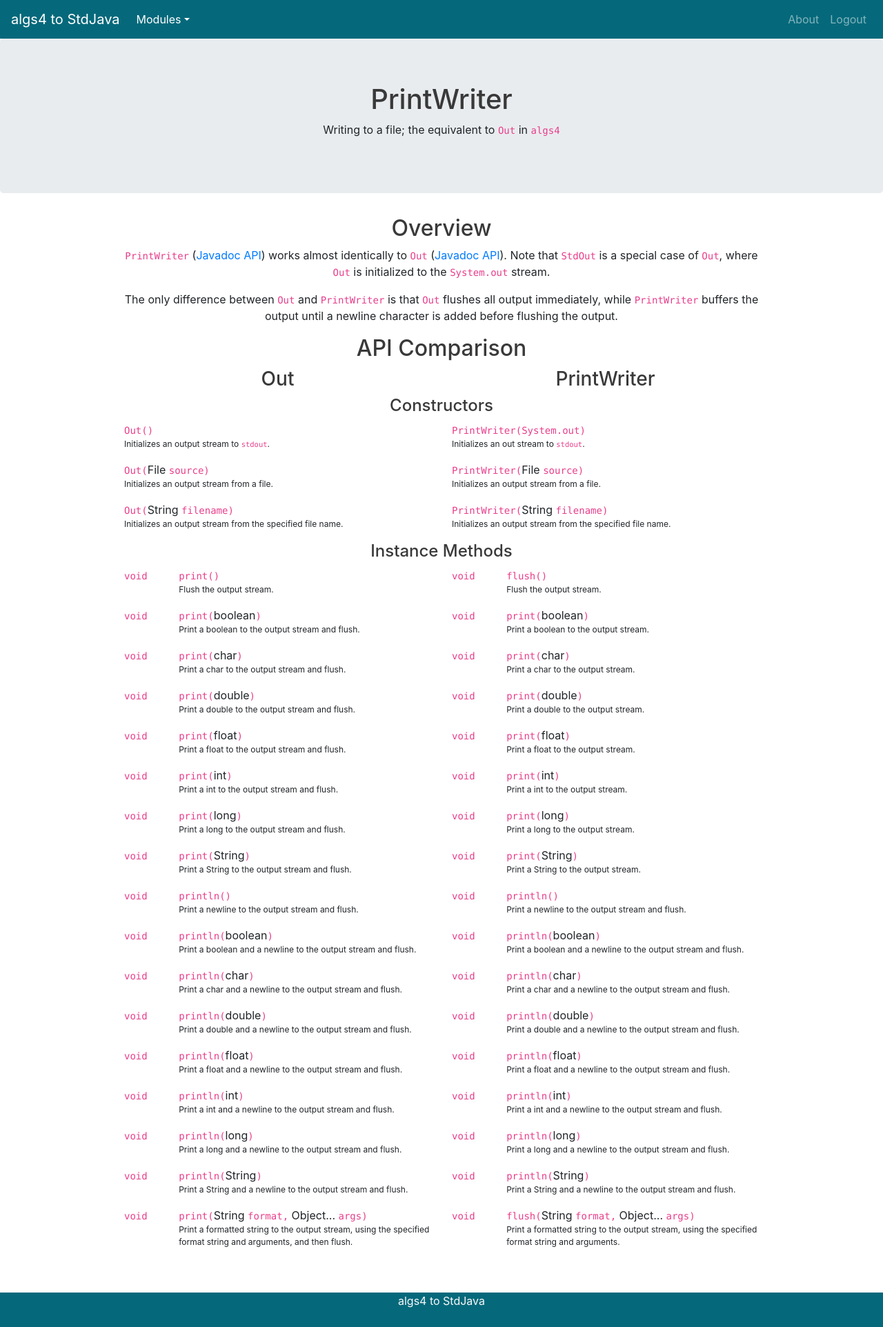
After one commit to nfinkle/algs4-to-stdjava, a Flask app: page /modules/printwriter.html in a window 1280 px wide. The commit adds this page. Shown: the whole page at 69% size. Run offline with Flask 2, Linux system fonts and the light colour scheme; parts of the project's set-up code (start-up, migrations or seed data) failed here and were passed over; some libraries are stand-ins or nearby versions.

Commit message:
Finished IO Comparisons

```diff
--- a/app.py
+++ b/app.py
@@ -26,7 +26,6 @@ def show_home():
 
 
 @app.route('/index.html')
-# @app.route()
 def show_index():
     progress = {'print': 50, 'scanner': 20, 'else': 15}
     progressBars = {}
@@ -39,12 +38,27 @@ def show_index():
 
 @app.route('/modules/module.html')
 def show_module():
-    return render_template('modules/module.html', is_about=False)
+    return render_template('modules/module.html', is_about=False, constructors=True)
 
 
 @app.route('/modules/system-out.html')
 def show_system_out():
-    return render_template('modules/system-out.html', is_about=False)
+    return render_template('modules/system-out.html', is_about=False, constructors=False)
+
+
+@app.route('/modules/scanner.html')
+def show_scanner():
+    return render_template('modules/scanner.html', is_about=False, constructors=True)
+
+
+@app.route('/modules/printwriter.html')
+def show_printwriter():
+    return render_template('modules/printwriter.html', is_about=False, constructors=True)
+
+
+@app.route('/modules/hashmap.html')
+def show_hashmap():
+    return render_template('modules/hashmap.html', is_about=False, constructors=True)
 
 
 @app.route('/about_auth.html')
--- a/templates/auth_navbar.html
+++ b/templates/auth_navbar.html
@@ -11,15 +11,14 @@
 			<li class="nav-item dropdown">
 				<a class="nav-link dropdown-toggle {% if not is_about %} active {% endif %}" href="#"
 					id="navbarDropdown" role="button" data-toggle="dropdown" aria-haspopup="true" aria-expanded="false">
-					Modules
-				</a>
+					Modules</a>
 				<div class="dropdown-menu" aria-labelledby="navbarDropdown">
 					<h6 class="dropdown-header">Input/Output</h6>
-					<a class="dropdown-item" href="{{ url_for('show_module') }}">Scanner</a>
 					<a class="dropdown-item" href="{{ url_for('show_system_out') }}">System.out</a>
-					<a class="dropdown-item" href="{{ url_for('show_module') }}">PrintWriter</a>
+					<a class="dropdown-item" href="{{ url_for('show_scanner') }}">Scanner</a>
+					<a class="dropdown-item" href="{{ url_for('show_printwriter') }}">PrintWriter</a>
 					<h6 class="dropdown-header">Data Structures</h6>
-					<a class="dropdown-item" href="{{ url_for('show_module') }}">HashMap</a>
+					<a class="dropdown-item" href="{{ url_for('show_hashmap') }}">HashMap</a>
 					<a class="dropdown-item" href="{{ url_for('show_module') }}">HashSet</a>
 					<a class="dropdown-item" href="{{ url_for('show_module') }}">TreeMap</a>
 					<a class="dropdown-item" href="{{ url_for('show_module') }}">Queue</a>
--- /dev/null
+++ b/templates/modules/constructor_cell.html
@@ -0,0 +1,17 @@
+<div class="row">
+	{% for data in item %}
+	<div class="col-sm-12 col-md-6">
+		<div class="row">
+			<div class="col-12">
+				{% if "empty" in data %}
+				<div class="flex-container">N/A</div>
+				{% else %}
+				<code>
+					{{ className[loop.index0] }}({{ data["args"] }})</code>
+				<p style="font-size: 12px">{{ data["description"] }}</p>
+				{% endif %}
+			</div>
+		</div>
+	</div>
+	{% endfor %}
+</div>
--- a/templates/modules/method_cell.html
+++ b/templates/modules/method_cell.html
@@ -2,13 +2,19 @@
 	{% for data in item %}
 	<div class="col-sm-12 col-md-6">
 		<div class="row">
+			{% if data["empty"] %}
+			<div class="col-12 text-center">N/A</div>
+			{% else %}
 			<div class="col-md-3 col-lg-2">
 				<p><code>{{ data["type"] }}</code></p>
 			</div>
 			<div class="col-md-9 col-lg-10">
-				<code>{{ className[loop.index0] }}.{{ data["fname"] }}({{ item[0]["args"] }})</code>
+				<code>{% if not constructors %}
+					{{ className[loop.index0] }}.
+					{%- endif %}{{ data["fname"] }}({{ data["args"] }})</code>
 				<p style="font-size: 12px">{{ data["description"] }}</p>
 			</div>
+			{% endif %}
 		</div>
 	</div>
 	{% endfor %}
--- a/templates/modules/module_base.html
+++ b/templates/modules/module_base.html
@@ -3,7 +3,7 @@
 {% block content %}
 <div class="container">
 	<div class="text-center">
-		<h2>Overview</h2><br>
+		<h2>Overview</h2>
 	</div>
 	<div class="row text-center">
 		<div class="col-lg-1"></div>
@@ -12,17 +12,32 @@
 	<div class="text-center">
 		<h2>API Comparison</h2>
 	</div>
-	<!-- {% set className = ["StdOut", "System.err"] %} -->
+
 	<div class="row">
 		<div class="col-lg-1"></div>
 		<div class="col-lg-10">
 			<div class="row text-center">
 				<div class="col-sm-12 col-md-6">
-					<h4>{{ className[0] }}</h4>
+					<h3>{{ className[0] }}</h3>
 				</div>
 				<div class="col-sm-12 col-md-6">
-					<h4>{{ className[1] }}</h4>
+					<h3>{{ className[1] }}</h3>
 				</div>
+			</div>
+			{% if constructors %}
+			<div class="text-center">
+				<h4>Constructors</h4>
+			</div>
+			{% block constructorCells %}
+			{% endblock %}
+			{% endif %}
+
+			<div class="text-center">
+				{% if constructors %}
+				<h4>Instance Methods</h4>
+				{% else %}
+				<h4>Static Methods</h4>
+				{% endif %}
 			</div>
 			{% block cells %}
 
--- /dev/null
+++ b/templates/modules/printwriter.html
@@ -0,0 +1,77 @@
+{% extends "modules/module_base.html" %}
+
+<!-- head -->
+{% block pageTitle %}PrintWriter{% endblock %}
+
+{% block pageDescription %}Learn PrintWriter from Out in algs4{% endblock %}
+
+<!-- body -->
+{% block title %}PrintWriter{% endblock %}
+{% block subtitle %}Writing to a file; the equivalent to <code>Out</code> in <code>algs4</code>{% endblock %}
+
+{% set className = ["Out", "PrintWriter"] %}
+{% block description %}
+<p><code>PrintWriter</code> (<a href="https://docs.oracle.com/javase/8/docs/api/java/io/PrintWriter.html">Javadoc
+		API</a>) works almost
+	identically
+	to <code>Out</code> (<a href="https://introcs.cs.princeton.edu/java/stdlib/javadoc/Out.html">Javadoc
+		API</a>). Note that <code>StdOut</code> is a special case of <code>Out</code>, where <code>Out</code> is
+	initialized
+	to the <code>System.out</code> stream.</p>
+<p>The only
+	difference between <code>Out</code> and <code>PrintWriter</code> is that
+	<code>Out</code>
+	flushes all output
+	immediately, while <code>PrintWriter</code> buffers the output until a newline
+	character is added before flushing the output.</p>
+{% endblock %}
+
+{% block constructorCells %}
+{% set fileConstructor = {"args": "</code>File <code>source"|safe, "description": "Initializes an output stream from a file."|safe} %}
+{% set filenameConstructor = {"args": "</code>String <code>filename"|safe, "description": "Initializes an output stream from the specified file name."|safe} %}
+{% for item in [  [{"description": "Initializes an output stream to <code>stdout</code>."|safe, "args": ""}, {"description": "Initializes an out stream to <code>stdout</code>."|safe, "args": "System.out"}],
+[fileConstructor, fileConstructor],
+[filenameConstructor, filenameConstructor]
+] %}
+{% include "modules/constructor_cell.html" %}
+{% endfor %}
+{% endblock %}
+
+
+{% block cells %}
+<!-- flush -->
+{% for item in [  [{"fname": "print", "type": "void", "description": "Flush the output stream.", "args": ""}, {"fname": "flush", "type": "void", "description": "Flush the output stream.", "args": ""}]  ]  %}
+{% include "modules/method_cell.html" %}
+{% endfor %}
+
+<!-- print -->
+{% for builtInType in ["boolean", "char", "double", "float", "int", "long", "String"] %}
+{% for item in [  [{"fname": "print", "type": "void", "description": "Print a " + builtInType + " to the output stream and flush.", "args": "</code>"|safe + builtInType + "<code>"|safe}, {"fname": "print", "type": "void", "description": "Print a " + builtInType + " to the output stream.", "args": "</code>"|safe + builtInType + "<code>"|safe}]  ]  %}
+{% include "modules/method_cell.html" %}
+{% endfor %}
+{% endfor %}
+
+<!-- println -->
+{% set newline = {"fname": "println", "type": "void", "description": "Print a newline to the output stream and flush."|safe, "args": ""} %}
+{% for item in [  [newline, newline]  ]  %}
+{% include "modules/method_cell.html" %}
+
+{% endfor %}
+
+
+<!-- println -->
+{% for builtInType in ["boolean", "char", "double", "float", "int", "long", "String"] %}
+{% set newlineBuiltIn = {"fname": "println", "type": "void", "description": "Print a " + builtInType + " and a newline to the output stream and flush."|safe, "args": "</code>"|safe + builtInType + "<code>"|safe} %}
+{% for item in [  [newlineBuiltIn, newlineBuiltIn]  ]  %}
+{% include "modules/method_cell.html" %}
+
+{% endfor %}
+{% endfor %}
+
+<!-- printf -->
+{% for item in [  [{"fname": "print", "type": "void", "description": "Print a formatted string to the output stream, using the specified format string and arguments, and then flush."|safe, "args": "</code>String <code>format,</code> Object... <code>args"|safe}, {"fname": "flush", "type": "void", "description": "Print a formatted string to the output stream, using the specified format string and arguments."|safe, "args": "</code>String <code>format,</code> Object... <code>args"|safe}]  ]  %}
+{% include "modules/method_cell.html" %}
+{% endfor %}
+
+
+{% endblock %}
--- a/templates/modules/system-out.html
+++ b/templates/modules/system-out.html
@@ -11,10 +11,10 @@
 
 {% set className = ["StdOut", "System.out"] %}
 {% block description %}
-<p><code>StdOut</code> (<a href="https://introcs.cs.princeton.edu/java/stdlib/javadoc/StdOut.html">Javadoc
+<p><code>System.out</code> (<a href="https://docs.oracle.com/javase/8/docs/api/java/io/PrintStream.html">Javadoc
 		API</a>) works almost
 	identically
-	to <code>System.out</code> (<a href="https://docs.oracle.com/javase/7/docs/api/java/io/PrintStream.html">Javadoc
+	to <code>StdOut</code> (<a href="https://introcs.cs.princeton.edu/java/stdlib/javadoc/StdOut.html">Javadoc
 		API</a>). One can
 	print to <code>stderr</code> the exact same way as printing to <code>stdout</code>, except that you use
 	<code>System.err</code> instead of <code>System.out</code>. </p>
@@ -35,7 +35,7 @@
 
 <!-- print -->
 {% for builtInType in ["boolean", "char", "double", "float", "int", "long", "String"] %}
-{% for item in [  [{"fname": "print", "type": "void", "description": "Print a " + builtInType + " to <code>stdout</code> and flush."|safe, "args": "</code>"|safe + builtInType + "<code>"|safe}, {"fname": "print", "type": "void", "description": "Print a " + builtInType + " to <code>stdout</code>."|safe, "args": "</code>{{ builtInType }}<code>"|safe}]  ]  %}
+{% for item in [  [{"fname": "print", "type": "void", "description": "Print a " + builtInType + " to <code>stdout</code> and flush."|safe, "args": "</code>"|safe + builtInType + "<code>"|safe}, {"fname": "print", "type": "void", "description": "Print a " + builtInType + " to <code>stdout</code>."|safe, "args": "</code>"|safe + builtInType + "<code>"|safe}]  ]  %}
 {% include "modules/method_cell.html" %}
 {% endfor %}
 {% endfor %}
```
Also changed, not shown: templates/index.html (+5 -4 lines), templates/modules/scanner.html (added, +96 -0 lines).
